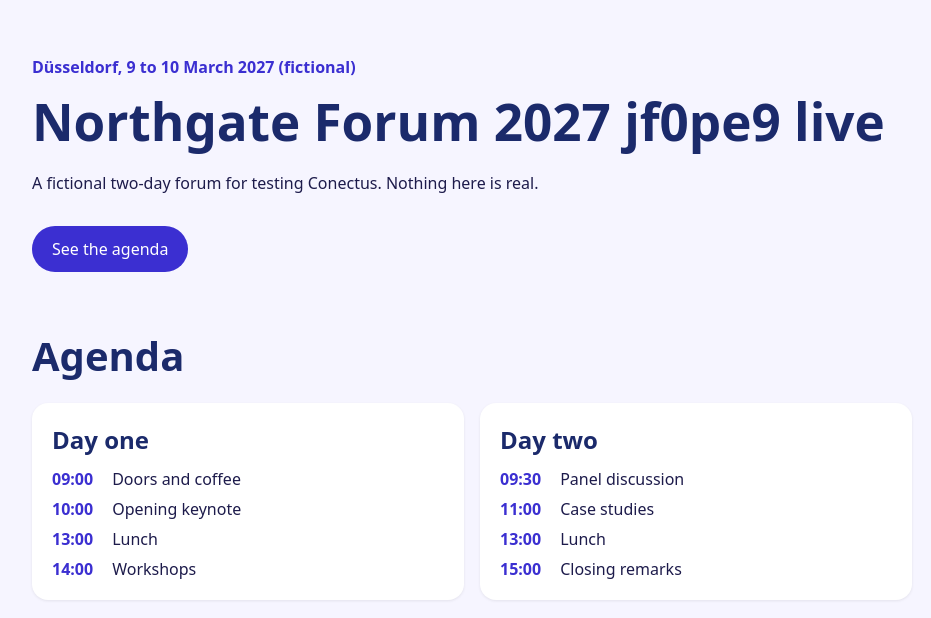
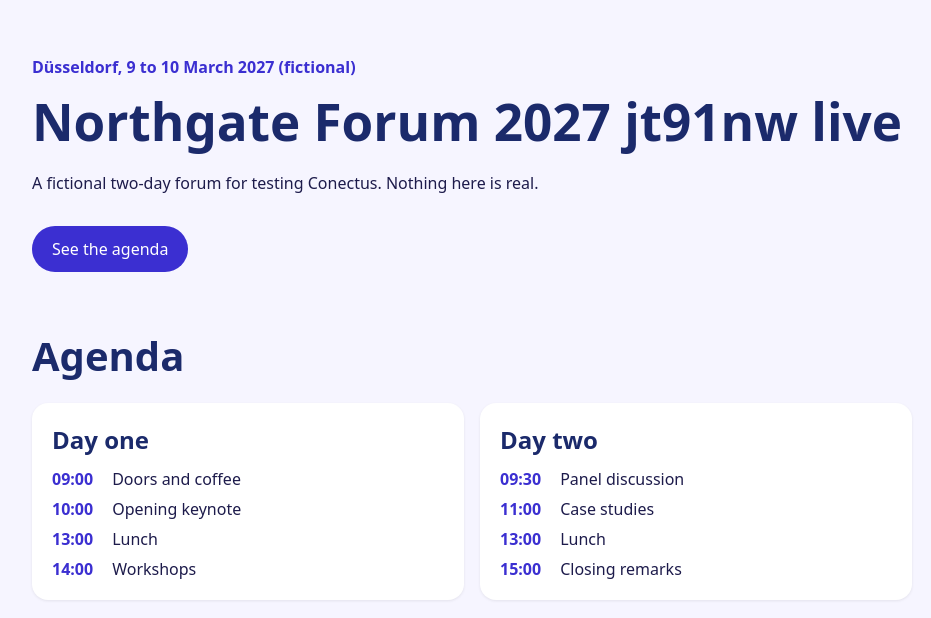
Before and after one commit to codemasterbrown7/conectus-wendy-test-site, a website built with Vite: page index.html in a window 1280 px wide. Shown: the whole page, without its empty margins (168-1099 px from the left). Built offline with nearby package versions, Linux system fonts and the light colour scheme.

Commit message:
Home page heading: Northgate Forum 2027 jt91nw live
Changes the main heading on the home page to read "Northgate Forum 2027 jt91nw live". Nothing else changes.

Prepared with Wendy in Conectus; awaiting a successful build and organiser approval.

```diff
--- a/index.html
+++ b/index.html
@@ -10,7 +10,7 @@
     <main>
       <section class="hero">
         <p class="eyebrow">Düsseldorf, 9 to 10 March 2027 (fictional)</p>
-        <h1>Northgate Forum 2027 jf0pe9 live</h1>
+        <h1>Northgate Forum 2027 jt91nw live</h1>
         <p>A fictional two-day forum for testing Conectus. Nothing here is real.</p>
         <a class="cta" href="#agenda">See the agenda</a>
       </section>
```
